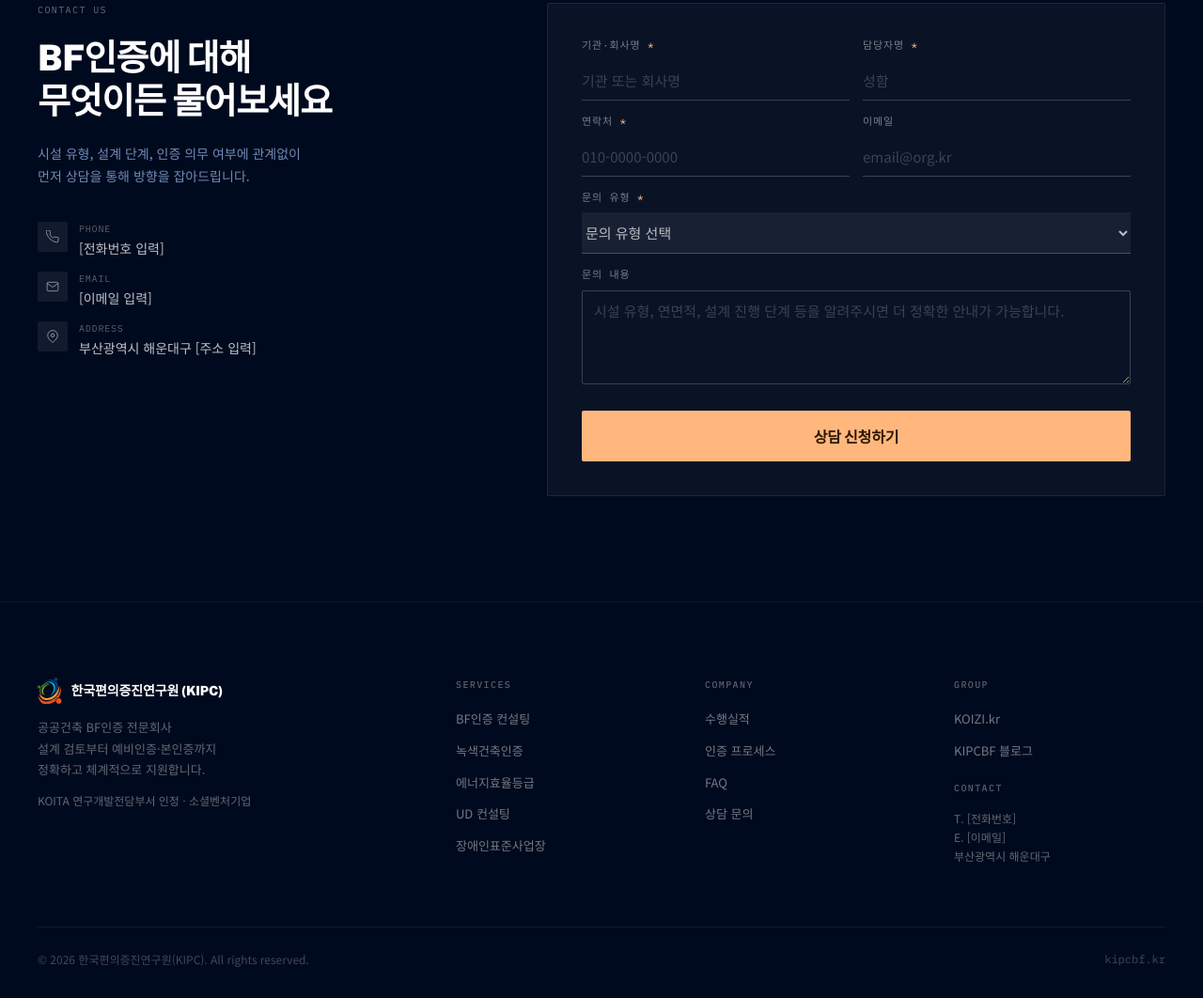
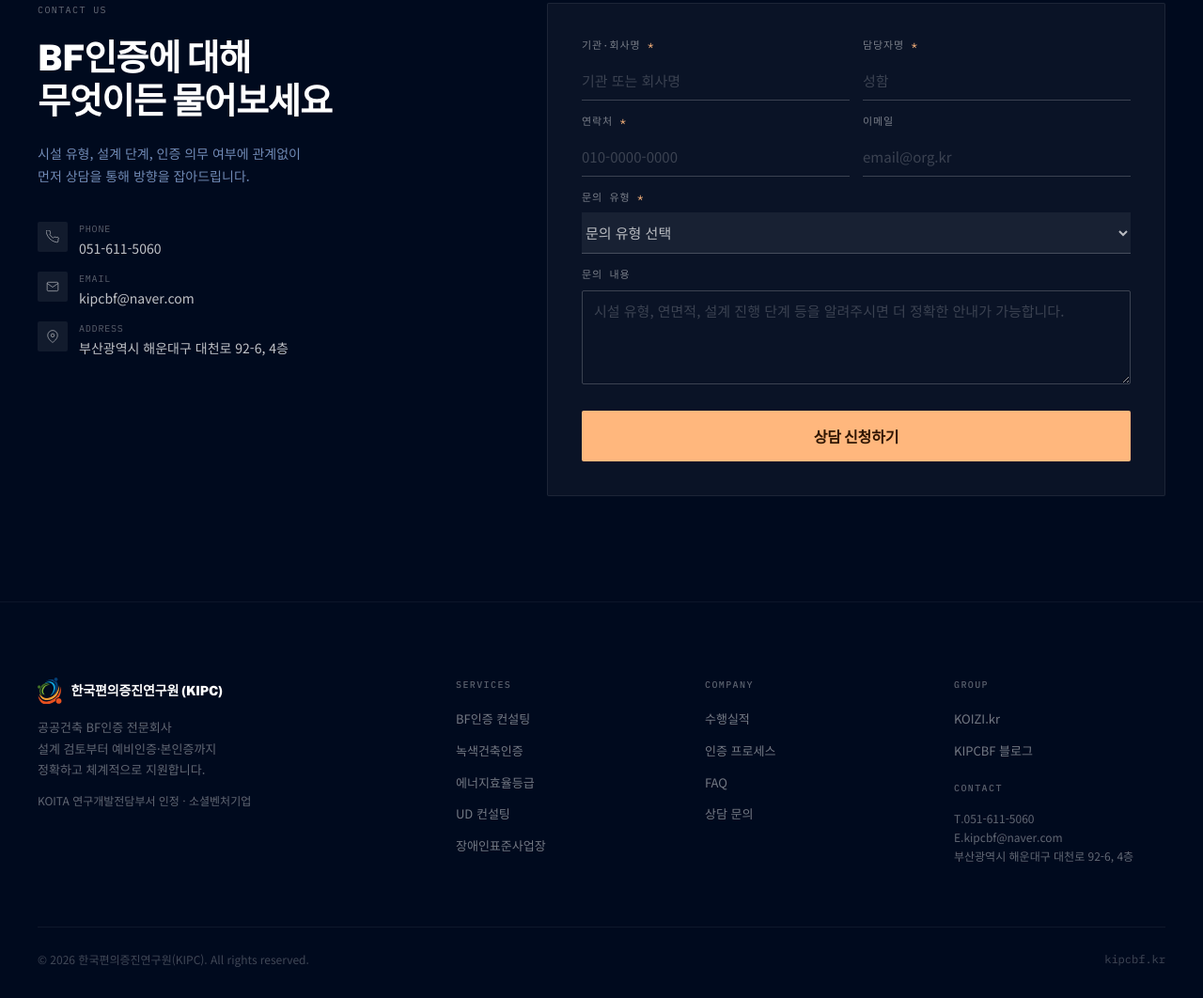
Before and after one commit to chohjkor/kipcbf-main-homepage, a plain HTML site: page index.html in a window 1280 px wide. Shown: the part 5739-6801 px from the top of the page at 94% size. Drawn offline with nearby package versions, Linux system fonts and the light colour scheme.

Commit message:
Update contact information in index.html

```diff
--- a/index.html
+++ b/index.html
@@ -810,7 +810,7 @@ footer{background:#000a1e;padding:5rem 0 2rem;border-top:1px solid rgba(255,255,
           </div>
           <div>
             <div class="contact-det-lbl">Phone</div>
-            <div class="contact-det-val">[전화번호 입력]</div>
+            <div class="contact-det-val">051-611-5060</div>
           </div>
         </div>
         <div class="contact-det">
@@ -819,7 +819,7 @@ footer{background:#000a1e;padding:5rem 0 2rem;border-top:1px solid rgba(255,255,
           </div>
           <div>
             <div class="contact-det-lbl">Email</div>
-            <div class="contact-det-val">[이메일 입력]</div>
+            <div class="contact-det-val">kipcbf@naver.com</div>
           </div>
         </div>
         <div class="contact-det">
@@ -828,7 +828,7 @@ footer{background:#000a1e;padding:5rem 0 2rem;border-top:1px solid rgba(255,255,
           </div>
           <div>
             <div class="contact-det-lbl">Address</div>
-            <div class="contact-det-val">부산광역시 해운대구 [주소 입력]</div>
+            <div class="contact-det-val">부산광역시 해운대구 대천로 92-6, 4층</div>
           </div>
         </div>
       </div>
@@ -924,7 +924,7 @@ footer{background:#000a1e;padding:5rem 0 2rem;border-top:1px solid rgba(255,255,
           <li><a href="https://blog.naver.com/kipcbf" target="_blank">KIPCBF 블로그</a></li>
         </ul>
         <p class="footer-h" style="margin-top:20px">Contact</p>
-        <p class="footer-desc" style="font-size:12px">T. [전화번호]<br>E. [이메일]<br>부산광역시 해운대구</p>
+        <p class="footer-desc" style="font-size:12px">T.051-611-5060<br>E.kipcbf@naver.com<br>부산광역시 해운대구 대천로 92-6, 4층</p>
       </div>
     </div>
     <div class="footer-bottom">
```
